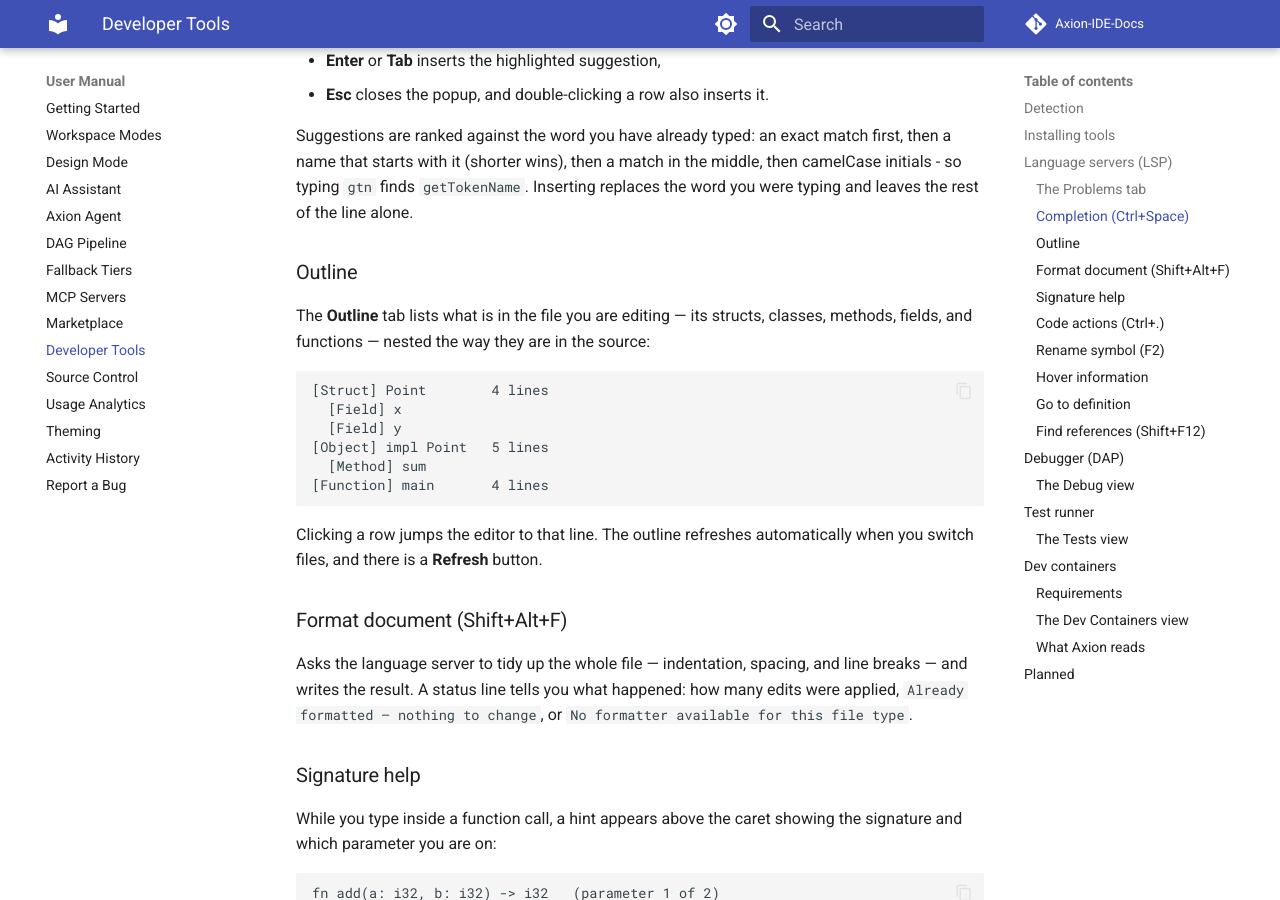
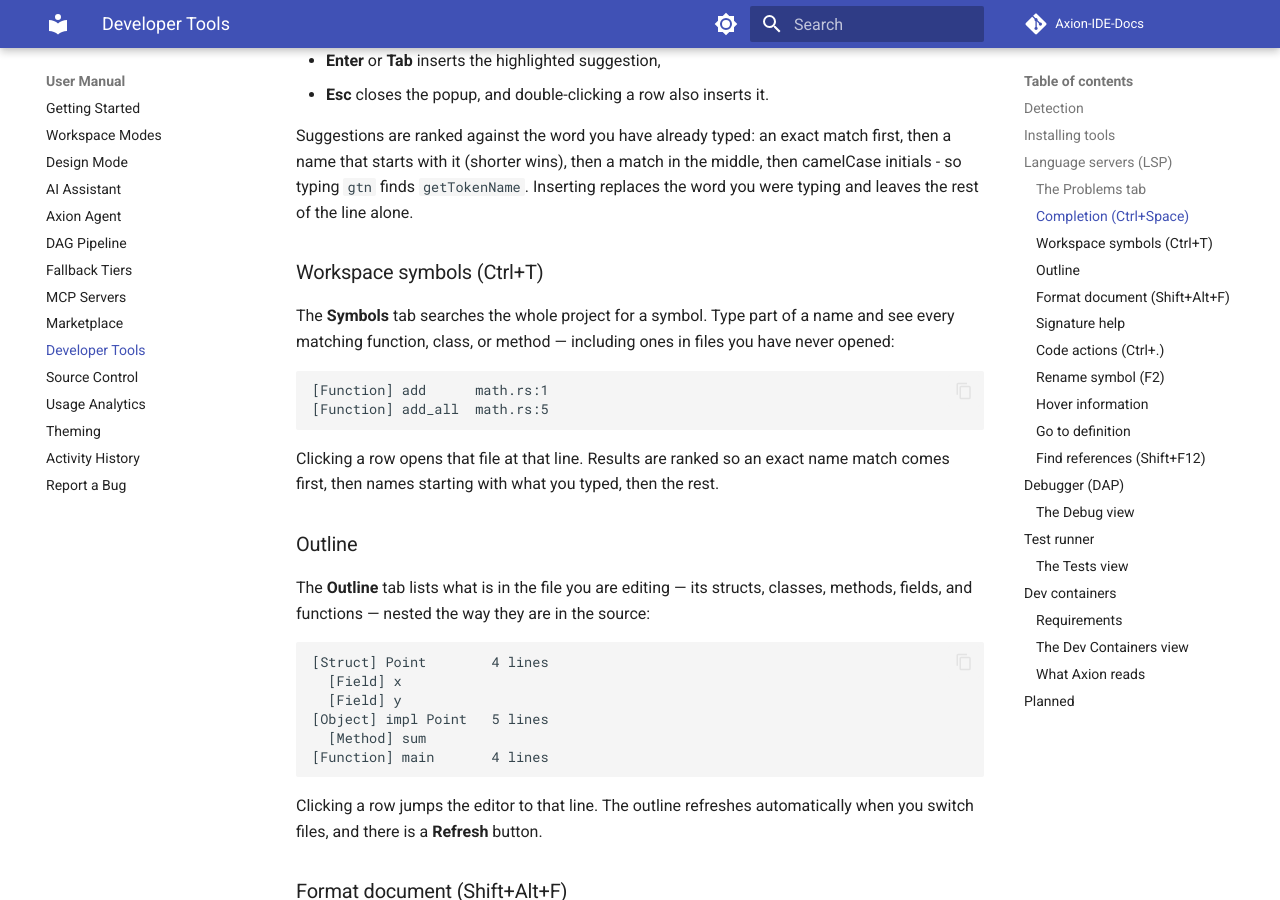
Before and after one commit to blivodev/Axion-IDE-Docs, an MkDocs documentation site: the page built from docs/manual/developer-tools.md, in a window 1280 px wide and 900 px high, scrolled down 2051 px. Built offline with MkDocs 1.6.1 and Material for MkDocs 9.7.7, drawn with Linux system fonts in a browser that asks for light colours; comment, search, counter and statistics services are not loaded.

Commit message:
docs: workspace symbols - search the whole project (Ctrl+T)
developer-tools.md: new 'Workspace symbols' section covering the search box, cross-file results, click-to-open, and ranking.

````diff
--- a/docs/manual/developer-tools.md
+++ b/docs/manual/developer-tools.md
@@ -74,6 +74,19 @@ Suggestions are ranked against the word you have already typed: an exact match f
 then a name that starts with it (shorter wins), then a match in the middle, then
 camelCase initials - so typing `gtn` finds `getTokenName`. Inserting replaces the word
 you were typing and leaves the rest of the line alone.
+
+### Workspace symbols (Ctrl+T)
+
+The **Symbols** tab searches the whole project for a symbol. Type part of a name and see every
+matching function, class, or method — including ones in files you have never opened:
+
+```
+[Function] add      math.rs:1
+[Function] add_all  math.rs:5
+```
+
+Clicking a row opens that file at that line. Results are ranked so an exact name match comes
+first, then names starting with what you typed, then the rest.
 
 ### Outline
 
````
